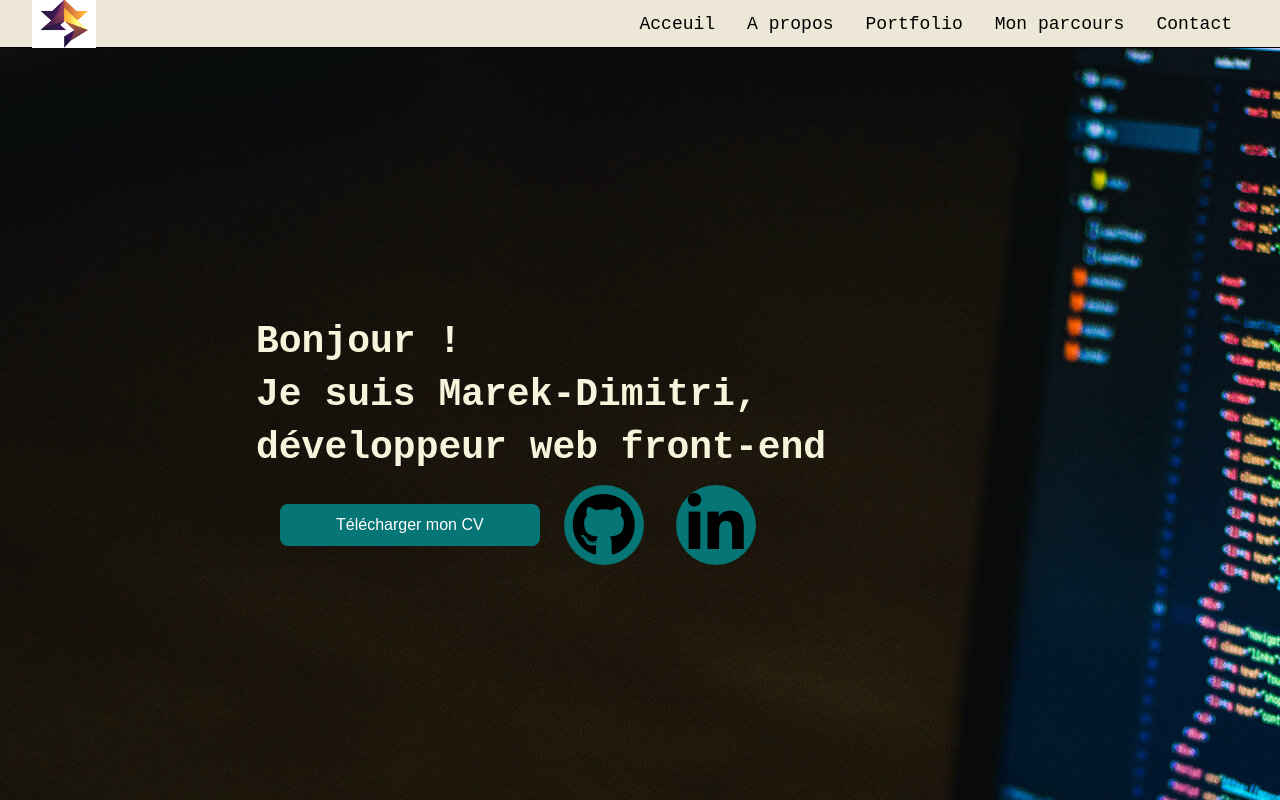
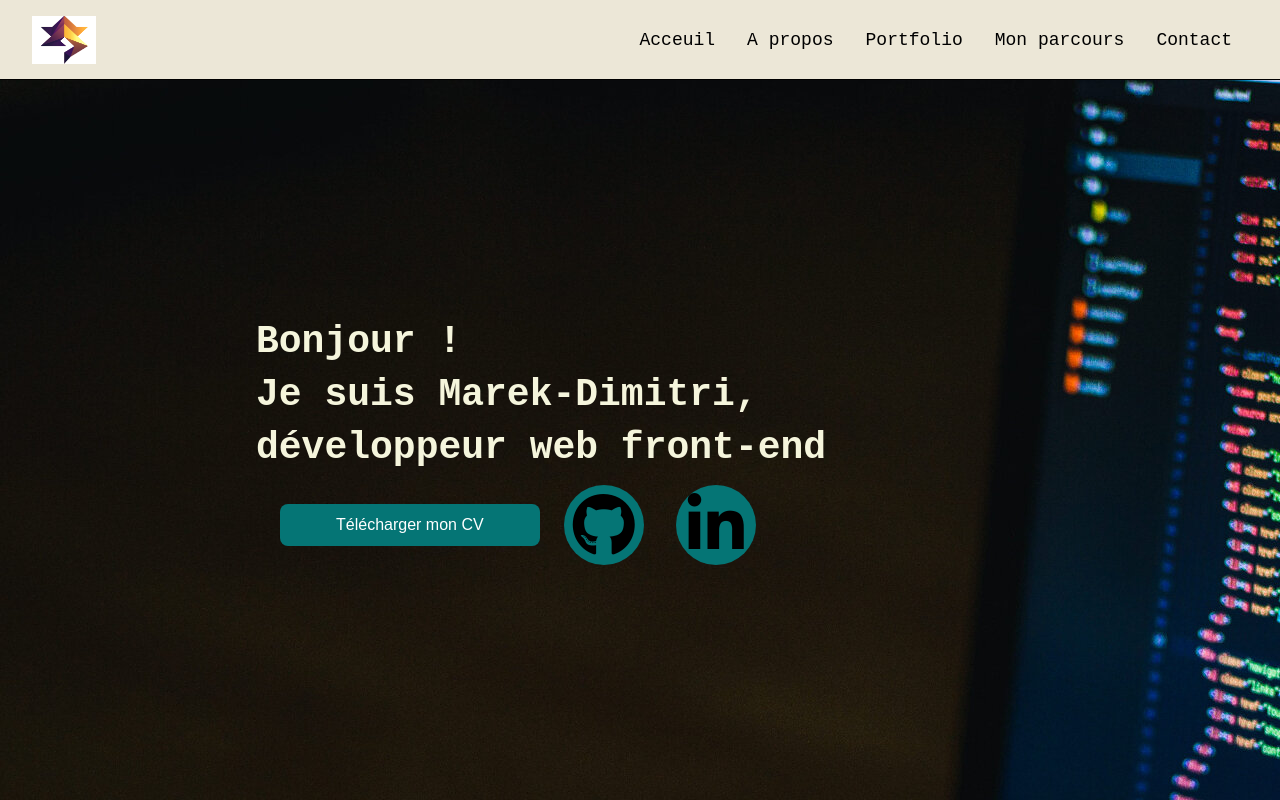
Before and after one commit to Grichnak/Portfolio, a React (Create React App) app: page / in a window 1280 px wide. Shown: the top 800 px of the page. Built offline with nearby package versions, Linux system fonts and the light colour scheme.

Commit message:
target blank + nav height

```diff
--- a/src/components/landing/landing.js
+++ b/src/components/landing/landing.js
@@ -23,8 +23,8 @@ const Landing = () => {
                                 Télécharger mon CV
                             </button>
                         </a>
-                        <a href="https://github.com/Grichnak"><i class="fa-brands fa-github" ></i></a>
-                        <a href="https://github.com/Grichnak/Portfolio"><i class="fa-brands fa-linkedin-in"></i></a>
+                        <a href="https://github.com/Grichnak" target="blank"><i class="fa-brands fa-github" ></i></a>
+                        <a href="https://www.linkedin.com/in/marek-dimitri-abou-fadel-14646217b" target="blank"><i class="fa-brands fa-linkedin-in"></i></a>
                     </div>
                 </div>
             </div>
--- a/src/components/navbar/navbar.css
+++ b/src/components/navbar/navbar.css
@@ -1,5 +1,5 @@
 .navbar {
-    height: 3rem;
+    height: 5rem;
     max-width: 100vw;
     margin: 0 auto;
     padding: 1rem 2rem;
```
